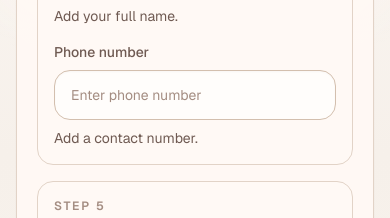
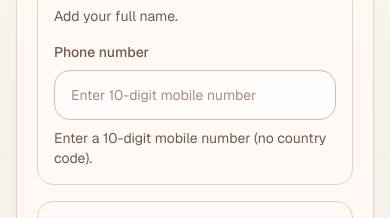
Before and after one commit to akshat1602/styleslot, a Next.js app: page / in a window 390 px wide. Shown: the part 2716-2934 px from the top of the page. Built offline with nearby package versions, Linux system fonts and the light colour scheme; no server answers; the database is empty.

Commit message:
feat: add 10-digit phone validation and subtle completion feedback on booking form (client + server)

```diff
--- a/src/app/actions/create-appointment.ts
+++ b/src/app/actions/create-appointment.ts
@@ -21,7 +21,10 @@ const createAppointmentSchema = z.object({
   appointmentDate: z.string().min(1, "Please select a date."),
   selectedSlot: z.string().min(1, "Please select a time slot."),
   customerName: z.string().trim().min(2, "Please enter your name."),
-  customerPhone: z.string().trim().min(8, "Please enter a valid phone number."),
+  customerPhone: z
+    .string()
+    .trim()
+    .regex(/^\d{10}$/, "Please enter a 10-digit mobile number."),
 });
 
 function combineDateAndTime(dateString: string, timeString: string) {
@@ -52,7 +55,7 @@ function isPastDate(dateString: string) {
     0,
     0,
     0,
-    0
+    0,
   );
 
   return selectedDate < today;
@@ -60,7 +63,7 @@ function isPastDate(dateString: string) {
 
 export async function createAppointment(
   _prevState: CreateAppointmentState,
-  formData: FormData
+  formData: FormData,
 ): Promise<CreateAppointmentState> {
   const raw = {
     serviceId: String(formData.get("serviceId") ?? ""),
@@ -111,7 +114,7 @@ export async function createAppointment(
 
   const startTime = combineDateAndTime(
     parsed.data.appointmentDate,
-    parsed.data.selectedSlot
+    parsed.data.selectedSlot,
   );
 
   if (Number.isNaN(startTime.getTime())) {
@@ -166,7 +169,9 @@ export async function createAppointment(
       ok: false,
       message: "This slot has just been booked. Please choose another time.",
       fieldErrors: {
-        selectedSlot: ["This slot has just been booked. Please choose another time."],
+        selectedSlot: [
+          "This slot has just been booked. Please choose another time.",
+        ],
       },
     };
   }
--- a/src/components/booking-form.tsx
+++ b/src/components/booking-form.tsx
@@ -189,6 +189,16 @@ export default function BookingForm({
     customerName,
     router,
   ]);
+
+  const isPhoneValid = customerPhone.trim().length === 10;
+  const isNameValid = customerName.trim().length > 0;
+  const canSubmit =
+    !pending &&
+    !!selectedServiceId &&
+    !!selectedDate &&
+    !!selectedSlot &&
+    isNameValid &&
+    isPhoneValid;
 
   return (
     <main className="ui-shell">
@@ -946,19 +956,41 @@ export default function BookingForm({
                     id="phone"
                     name="customerPhone"
                     type="tel"
-                    placeholder="Enter phone number"
+                    inputMode="numeric"
+                    pattern="\d{10}"
+                    maxLength={10}
+                    placeholder="Enter 10-digit mobile number"
                     value={customerPhone}
-                    onChange={(e) => setCustomerPhone(e.target.value)}
+                    onChange={(e) => {
+                      const digitsOnly = e.target.value
+                        .replace(/\D/g, "")
+                        .slice(0, 10);
+                      setCustomerPhone(digitsOnly);
+                    }}
                     className="ui-input"
+                    style={{
+                      borderColor:
+                        isPhoneValid && !phoneError
+                          ? "var(--success)"
+                          : undefined,
+                    }}
                     aria-invalid={phoneError ? "true" : "false"}
                     aria-describedby={phoneError ? "phone-error" : undefined}
                   />
-                  {!customerPhone.trim() ? (
+                  {!customerPhone.trim() && !phoneError ? (
                     <p
                       className="mt-2 text-sm"
                       style={{ color: "var(--text-muted)" }}
                     >
-                      Add a contact number.
+                      Enter a 10-digit mobile number (no country code).
+                    </p>
+                  ) : null}
+                  {isPhoneValid && !phoneError ? (
+                    <p
+                      className="mt-2 text-xs"
+                      style={{ color: "var(--success)" }}
+                    >
+                      Looks good.
                     </p>
                   ) : null}
                   {phoneError ? (
@@ -1057,14 +1089,7 @@ export default function BookingForm({
 
                 <button
                   type="submit"
-                  disabled={
-                    pending ||
-                    !selectedServiceId ||
-                    !selectedDate ||
-                    !selectedSlot ||
-                    !customerName.trim() ||
-                    !customerPhone.trim()
-                  }
+                  disabled={!canSubmit}
                   className="ui-btn ui-btn-primary w-full disabled:cursor-not-allowed disabled:opacity-60"
                 >
                   {pending ? "Booking..." : "Confirm booking"}
```
